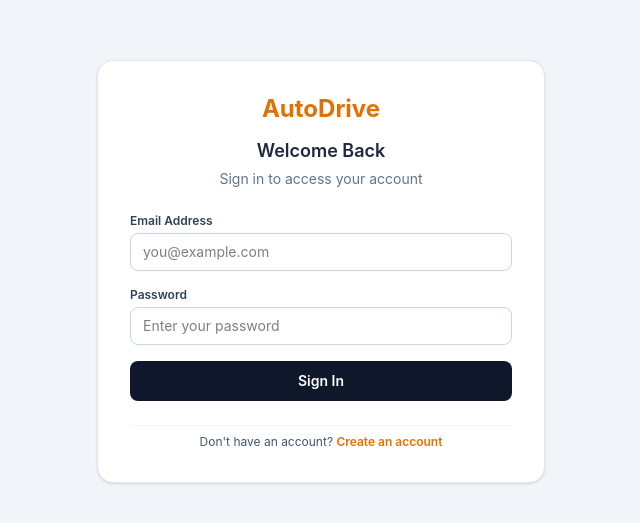
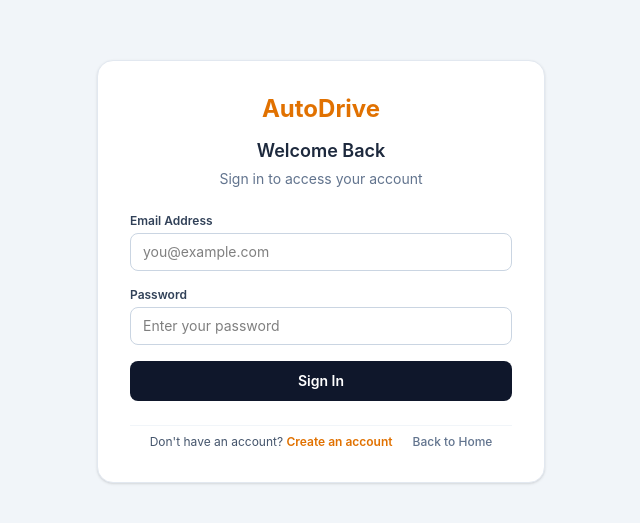
Before and after one commit to macklenton/Car_Dealership, a React (Vite) app: page /login in a window 1280 px wide. Shown: the part 129-652 px from the top of the page, without its empty margins (319-959 px from the left). Built offline with nearby package versions, Linux system fonts and the light colour scheme.

Commit message:
Add a back home button

```diff
--- a/src/features/auth/pages/Login.jsx
+++ b/src/features/auth/pages/Login.jsx
@@ -122,6 +122,12 @@ function Login() {
           >
             Create an account
           </Link>
+           <Link
+              to="/"
+              className="text-slate-500 hover:text-slate-800 font-medium hover:underline ml-5"
+            >
+               Back to Home
+            </Link>
         </p>
 
       </div>
--- a/src/features/auth/pages/Register.jsx
+++ b/src/features/auth/pages/Register.jsx
@@ -193,6 +193,12 @@ function Register() {
           >
             Sign in
           </Link>
+          <Link
+              to="/"
+              className="text-slate-500 hover:text-slate-800 font-medium hover:underline ml-5"
+            >
+               Back to Home
+            </Link>
         </p>
 
       </div>
```
